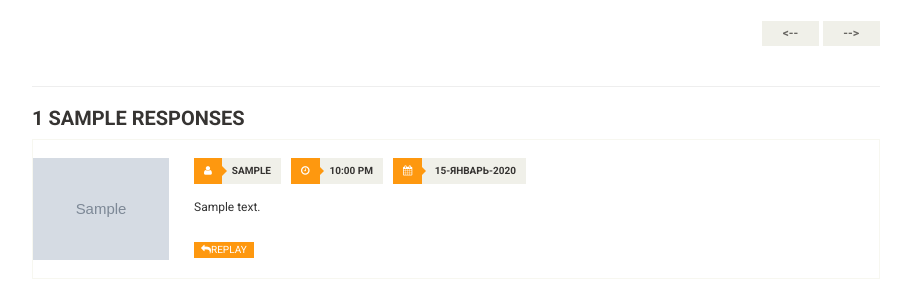
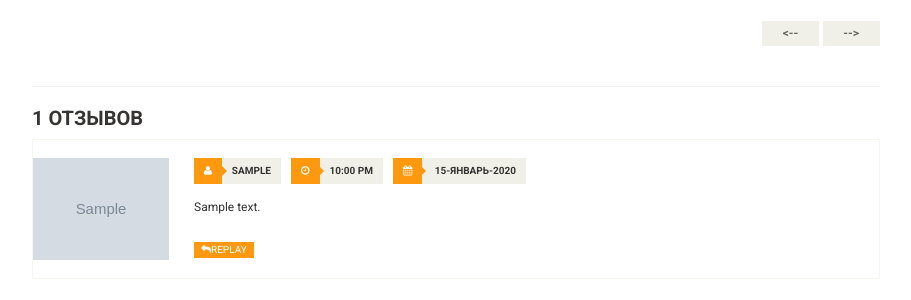
Before and after one commit to Tolokov/Shop, a Django app: template templates/pages/blog-single.html in a window 1280 px wide. Shown: the part 665-965 px from the top of the page, without its empty margins (38-949 px from the left). Run offline with Django 4.2, Linux system fonts and the light colour scheme; tables that the repository leaves empty hold one stand-in row (values such as "Sample post"); the template is opened without the code that fills it: values that come from a table or form of the project are taken from there, most other values are stand-ins (such as "Sample title", 1, 10 or a date in 2020); grey boxes marked "Sample" are stand-in pictures; parts of the project's set-up code (start-up, migrations or seed data) failed here and were passed over; some libraries are stand-ins or nearby versions.

Commit message:
Translated

```diff
--- a/Blog/views.py
+++ b/Blog/views.py
@@ -44,7 +44,6 @@ class BlogDetailView(FormView, DetailView):
         context = super().get_context_data(**kwargs)
         context['comments'] = Comment.objects.filter(news=self.object).select_related('creator')
         context['count'] = context['comments'].__len__()
-        context['responses'] = 'Отзывов'
         return context
 
     def form_valid(self, form):
--- a/templates/pages/blog-single.html
+++ b/templates/pages/blog-single.html
@@ -42,7 +42,7 @@
 
                     <!--Comments-->
                     <div class="response-area">
-                        <h2>{{ count }} {{ responses|upper }}</h2>
+                        <h2>{{ count }} {% trans 'ОТЗЫВОВ' %}</h2>
                         <ul class="media-list">
                             {% for comment in comments %}
 
```
Also changed, not shown: e_shopper/settings.py (+8 -6 lines), Locale/de/LC_MESSAGES/django.po, Locale/en/LC_MESSAGES/django.po, Locale/ru/LC_MESSAGES/django.po, 3 other files.
